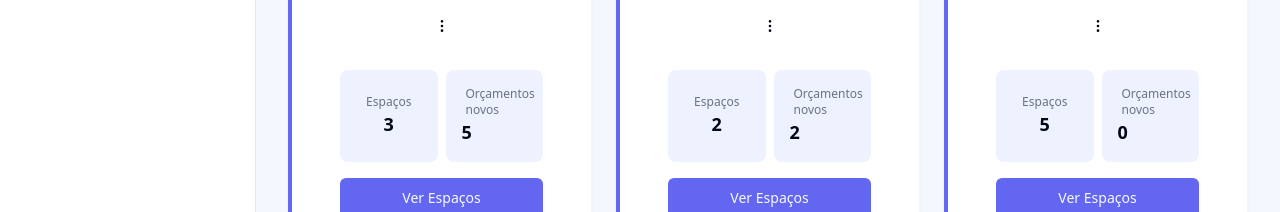
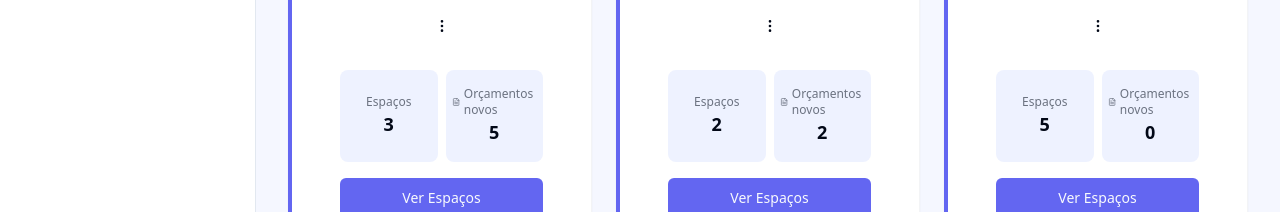
Before and after one commit to Igorlabaki/eventhub-vista-dashboard, a React (Vite) app: page /dashboard in a window 1280 px wide. Shown: the part 237-449 px from the top of the page. Built offline with nearby package versions, Linux system fonts and the light colour scheme.

Commit message:
Visual edit in Lovable
Edited UI in Lovable

```diff
--- a/src/components/OrganizationCard.tsx
+++ b/src/components/OrganizationCard.tsx
@@ -50,7 +50,7 @@ export function OrganizationCard({
               <span className="text-lg font-bold">{venueCount}</span>
             </div>
 
-            <div className="eventhub-stat bg-indigo-50 rounded-lg">
+            <div className="eventhub-stat bg-indigo-50 rounded-lg flex justify-center items-center">
               <div className="flex items-center gap-1">
                 <FileText className="h-3 w-3 text-gray-500" />
                 <span className="text-xs text-gray-500">Orçamentos novos</span>
```
